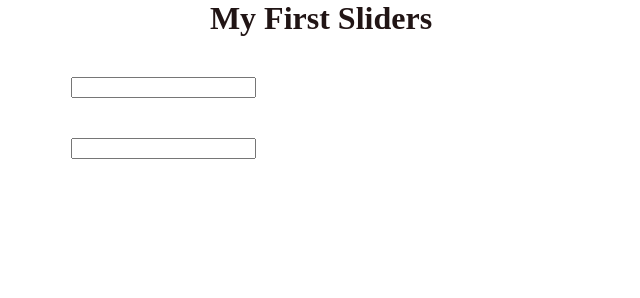
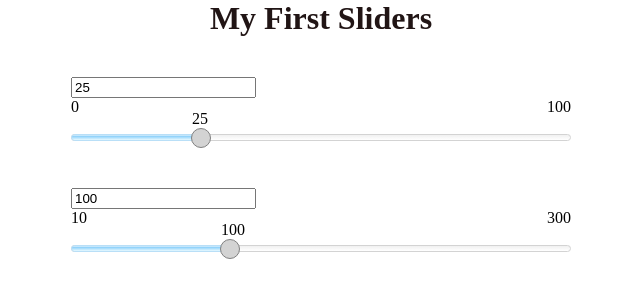
Before and after one commit to PsarewIvan/fsd-task2, a website built with webpack: page demo/index.html in a window 1280 px wide. Shown: the whole page, without its empty margins (319-959 px from the left). Built offline with nearby package versions, Linux system fonts and the light colour scheme.

Commit message:
Продолжает править именнование классов

```diff
--- a/demo/index.ts
+++ b/demo/index.ts
@@ -2,7 +2,7 @@ import './styles.scss';
 import $ from 'jquery';
 import '../src/';
 
-$('.my-slider').freeSlider({
+$('.free-slider').freeSlider({
   min: 0,
   max: 100,
   value: 25,
@@ -14,7 +14,7 @@ $('.my-slider').freeSlider({
   // }
 });
 
-$('.my-slider2').freeSlider({
+$('.free-slider2').freeSlider({
   min: 10,
   max: 300,
   value: 100
--- a/src/components/SliderView.ts
+++ b/src/components/SliderView.ts
@@ -21,14 +21,14 @@ export default class SliderView {
 
   constructor(element: HTMLElement, settings: Settings) {
     this.html = `
-      <span class="my-slider__wrapper">
-        <span class="my-slider__model">
-          <span class="my-slider__line"></span>
-          <span class="my-slider__min">0</span>
-          <span class="my-slider__max">1</span>
+      <span class="free-slider__wrapper">
+        <span class="free-slider__model">
+          <span class="free-slider__line"></span>
+          <span class="free-slider__min">0</span>
+          <span class="free-slider__max">1</span>
         </span>
-        <span class="my-slider__bar"></span>
-        <span class="my-slider__handle"></span>
+        <span class="free-slider__bar"></span>
+        <span class="free-slider__handle"></span>
       </span>`;
     this.viewChangedSubject = new MakeObservableSubject();
     this.onChange = settings.onChange;
@@ -149,14 +149,14 @@ export default class SliderView {
 
   private init(element: HTMLElement, settings: Settings): void {
     this.inputElement = element;
-    this.inputElement.classList.add('my-slider__input');
+    this.inputElement.classList.add('free-slider__input');
     this.addElements();
-    this.sliderElement = this.inputElement.parentElement.querySelector('.my-slider__wrapper');
-    this.barElement = this.sliderElement.querySelector('.my-slider__bar');
-    this.pinElement = this.sliderElement.querySelector('.my-slider__handle');
-    this.lineElement = this.sliderElement.querySelector('.my-slider__line');
-    this.minElement = this.sliderElement.querySelector('.my-slider__min');
-    this.maxElement = this.sliderElement.querySelector('.my-slider__max');
+    this.sliderElement = this.inputElement.parentElement.querySelector('.free-slider__wrapper');
+    this.barElement = this.sliderElement.querySelector('.free-slider__bar');
+    this.pinElement = this.sliderElement.querySelector('.free-slider__handle');
+    this.lineElement = this.sliderElement.querySelector('.free-slider__line');
+    this.minElement = this.sliderElement.querySelector('.free-slider__min');
+    this.maxElement = this.sliderElement.querySelector('.free-slider__max');
 
     this.inputValue = settings.value;
     this.inputElement.value = settings.value;
--- a/src/styles/structure.scss
+++ b/src/styles/structure.scss
@@ -1,4 +1,4 @@
-.my-slider {
+.free-slider {
   // &__input {
   //   position: absolute !important;
   //   display: block !important;
--- a/src/styles/theme.scss
+++ b/src/styles/theme.scss
@@ -1,4 +1,4 @@
-.my-slider {
+.free-slider {
   &__line {
     background-image: linear-gradient(to bottom, lightgray -200%, white 100%);
     border: 1px solid lightgrey;
```
